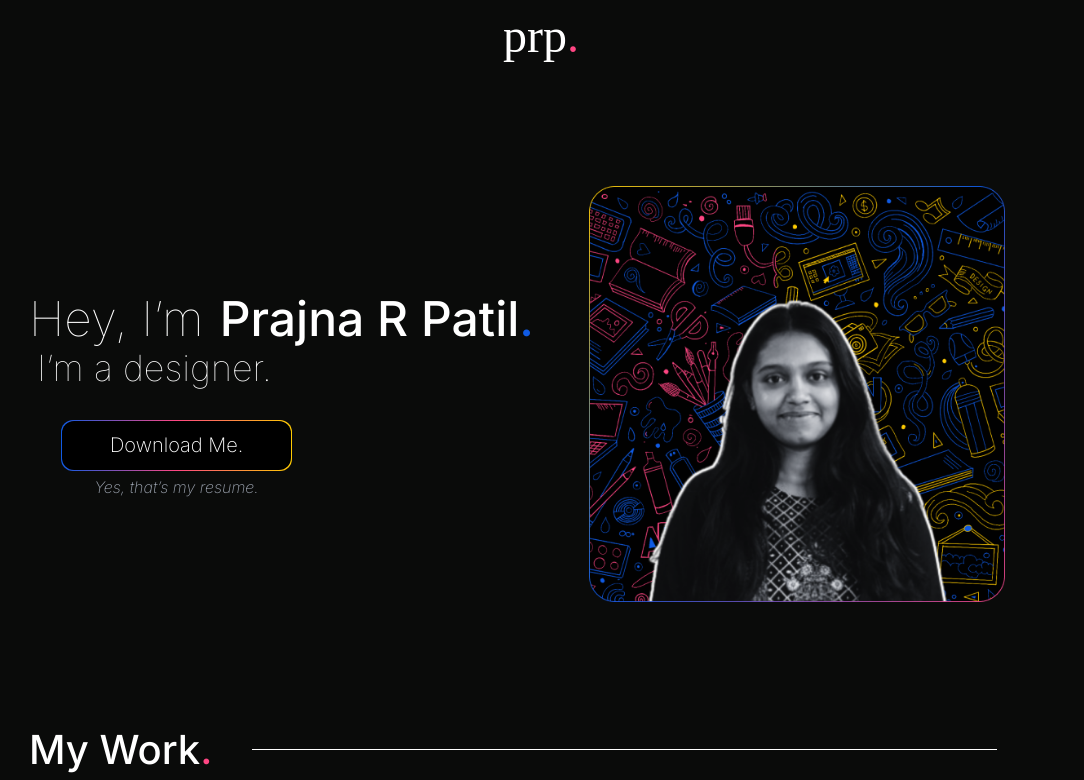
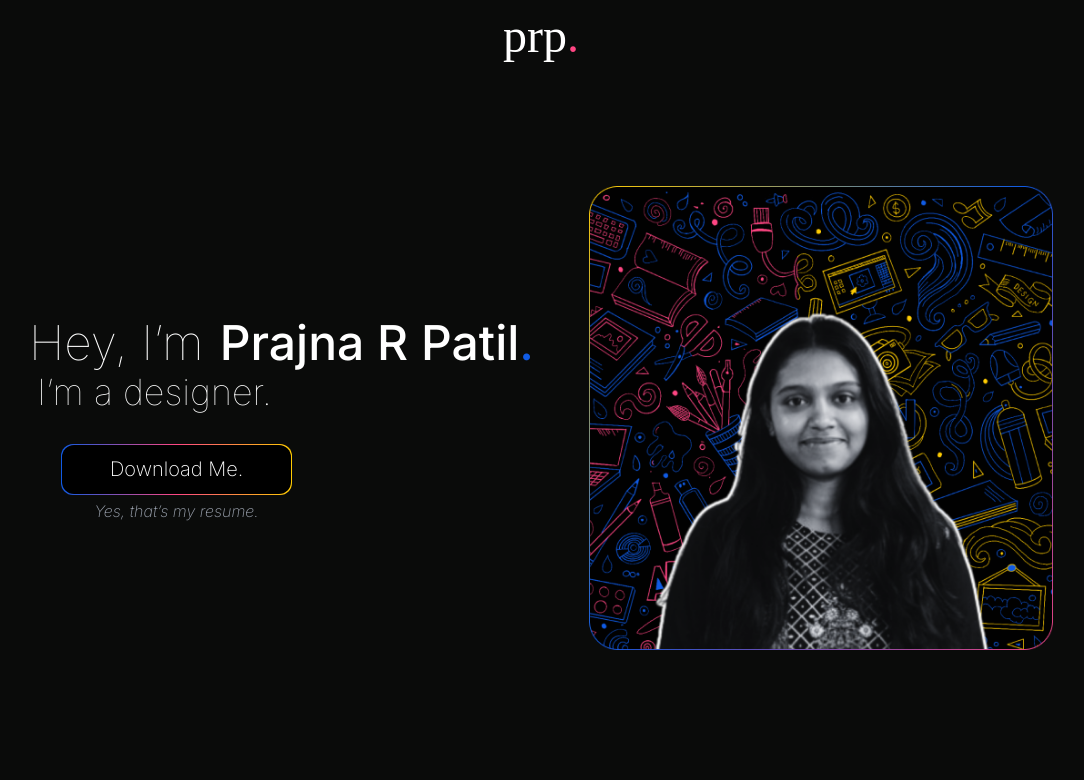
Before and after one commit to antidoid/prajna-portfolio, a React (Vite) app: page / in a window 1280 px wide. Shown: the top 780 px of the page, without its empty margins (99-1183 px from the left). Built offline with nearby package versions, Linux system fonts and the light colour scheme; the HTML template or start-up script is replaced by a standard one; a web font is replaced by a local one.

Commit message:
fix: some layouts

```diff
--- a/src/components/Hero.tsx
+++ b/src/components/Hero.tsx
@@ -30,8 +30,8 @@ function Hero() {
           </span>
         </div>
       </div>
-      <div className="p-12 w-full h-full">
-        <img src={PP} />
+      <div className="p-12 pr-0">
+        <img src={PP} className="size-full" />
       </div>
     </main>
   );
--- a/src/components/Projects.tsx
+++ b/src/components/Projects.tsx
@@ -10,7 +10,7 @@ function Projects() {
         <p className="font-Inter font-medium text-[40px] leading-10">
           My Work<span className="text-pink-450">.</span>
         </p>
-        <div className="h-[1px] grow bg-white self-end mb-5 mr-14 md:ml-10"></div>
+        <div className="h-[1px] grow bg-white self-end mb-5 md:ml-10"></div>
       </div>
       <Project
         name="COOKBOOK"
```
